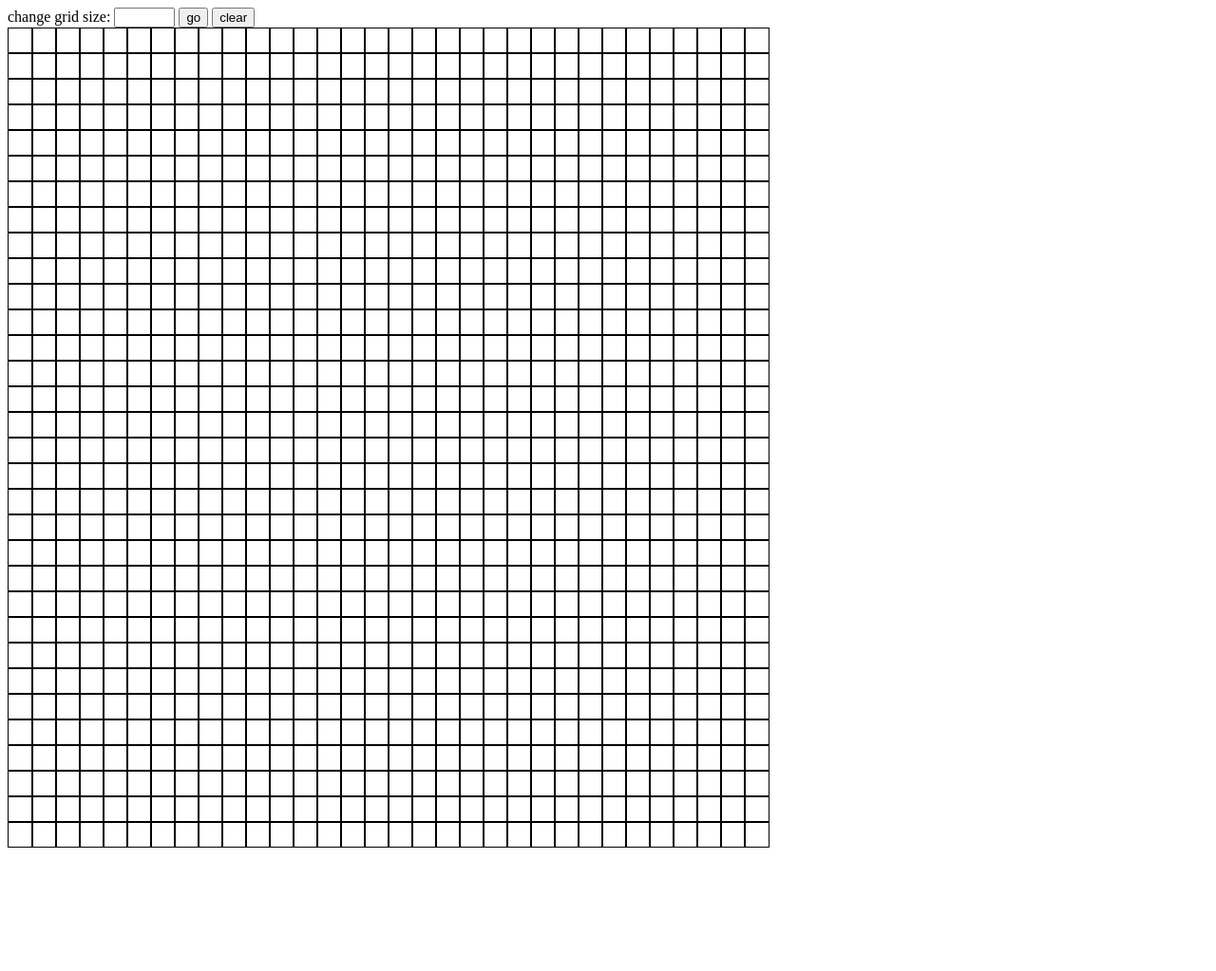
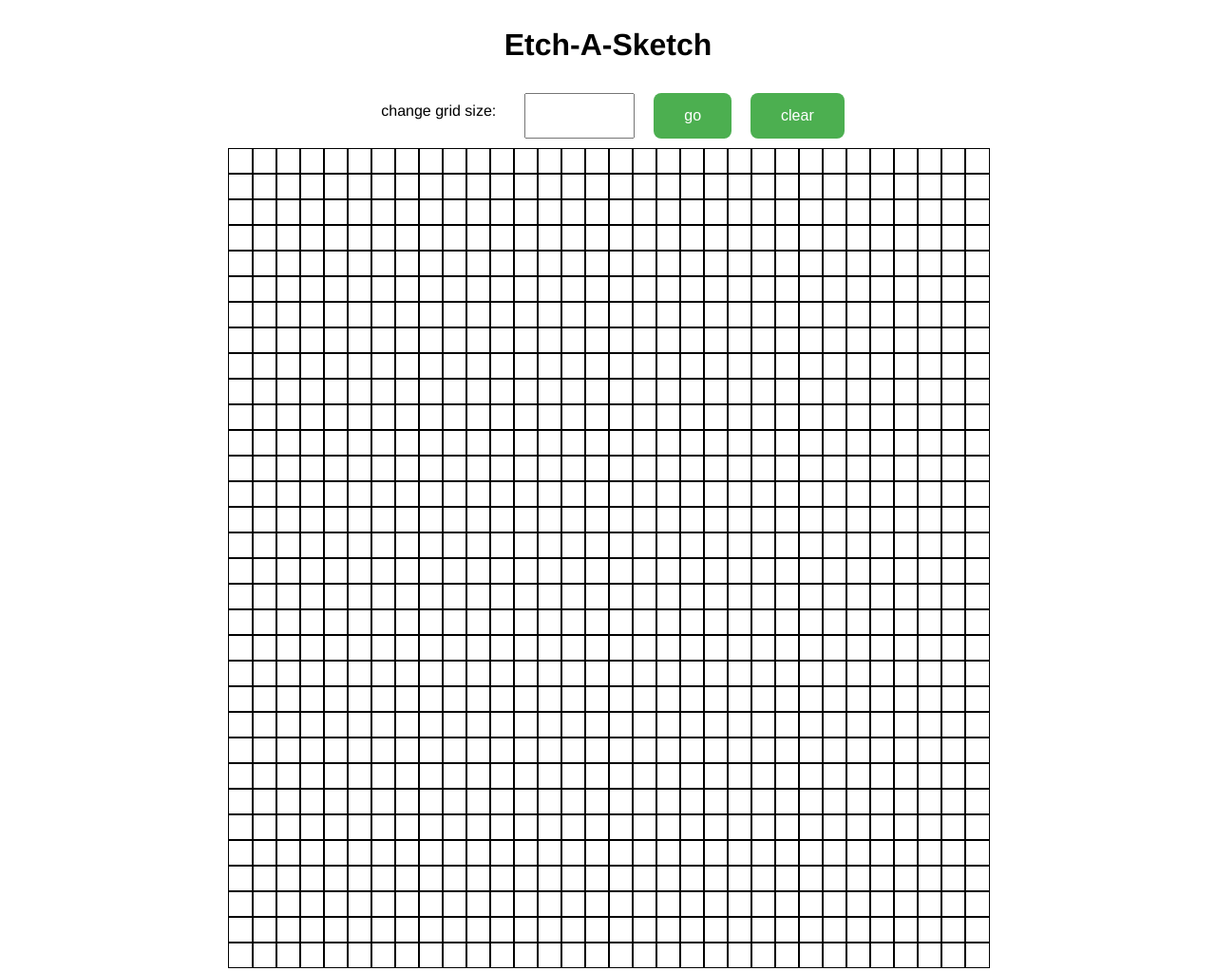
Before and after one commit to wrenpurcell/etch-a-sketch, a plain HTML site: page index.html in a window 1280 px wide. Shown: the whole page at 95% size. Before the commit the page ends 901 px from the top, so only its background shows below. Drawn offline with Linux system fonts and the light colour scheme.

Commit message:
centered elements

```diff
--- a/index.html
+++ b/index.html
@@ -2,17 +2,20 @@
 <html lang="en">
   <head>
     <meta charset="utf-8">
-    <title>YOUR TITLE HERE</title>
+    <title>Etch-A-Sketch</title>
     <link href="styles.css" rel="stylesheet">
     <script src="scripts.js"></script>
   </head>
   <body>
+      <div id="top-section">
+      <h1>Etch-A-Sketch</h1>
       <form>
           <label for="number-input">change grid size:</label>
           <input id="number-input" type="number" min="4"max="100">
           <button id="form-submit">go</button>
           <button id="clear">clear</button>
       </form>
+    </div>
     <div id="grid-container"></div>
   </body>
 </html>
--- a/scripts.js
+++ b/scripts.js
@@ -10,15 +10,17 @@ document.addEventListener('DOMContentLoaded', function () {
         for (let i = 1; i <= numOfSquares * numOfSquares; i++) {
             let square = document.createElement('div');
             square.classList.add("square");
+            square.addEventListener('mouseover', randomColorSquare)
             gridContainer.appendChild(square);
         }
-        randomColorSquare();
+
     }
 
-    function randomColorSquare(){
-        document.querySelectorAll('.square').forEach(square =>
-            square.addEventListener('mouseover', () => square.style.backgroundColor = 'hotpink')
-        );
+    function randomColorSquare(evnt) {
+        let rgbRed = Math.floor(Math.random() * 256);
+        let rgbGreen = Math.floor(Math.random() * 256);
+        let rgbBlue = Math.floor(Math.random() * 256);
+        evnt.target.style.backgroundColor = `rgb(${rgbRed}, ${rgbGreen}, ${rgbBlue})`;
     }
 
     function getNumberInput() {
@@ -43,9 +45,16 @@ document.addEventListener('DOMContentLoaded', function () {
         document.querySelector('#form-submit').addEventListener('click', function (event) {
             event.preventDefault();
             clear();
-            createGrid(getNumberInput());
+            let number = getNumberInput();
+            if (number >= 4 && number <= 100) {
+                createGrid(number);
+            }
+            else {
+                alert('please enter a number between 4-100');
+                createGrid(32);
+            }
         });
-        document.querySelector('#resetSquareColor').addEventListener('click', function (event) {
+        document.querySelector('#clear').addEventListener('click', function (event) {
             event.preventDefault();
             resetSquareColor();
         });
--- a/styles.css
+++ b/styles.css
@@ -1,13 +1,57 @@
-:root{
+:root {
     --colNum: 5;
     --squareSize: 50px;
 }
 
-#grid-container{
+body {
+    display: grid;
+    justify-content: center;
+    align-content: center;
+    grid-auto-flow: column;
+    font-family: 'Helvetica';
+}
+h1{
+    grid-row: 1 / 2;
+    display: flex;
+    justify-content: center;
+}
+
+
+form {
+    grid-row: 2 / 3;
+    display: flex;
+    justify-content: center;
+    max-width: 800px;
+}
+
+form > * {
+    padding: 10px;
+    margin: 10px;
+}
+
+#number-input {
+    width: 90px;
+    font-size: 1em;
+    padding-left: 0.75em;
+}
+
+
+button {
+    background-color: #4CAF50;
+    border: none;
+    color: white;
+    padding: 15px 32px;
+    text-align: center;
+    text-decoration: none;
+    display: inline-block;
+    font-size: 16px;
+    border-radius: 8px;
+}
+
+#grid-container {
+    grid-row-start: 2;
     display: grid;
     grid-template-columns: repeat(var(--colNum), var(--squareSize));
-
-
 }
 
 .square {
```
